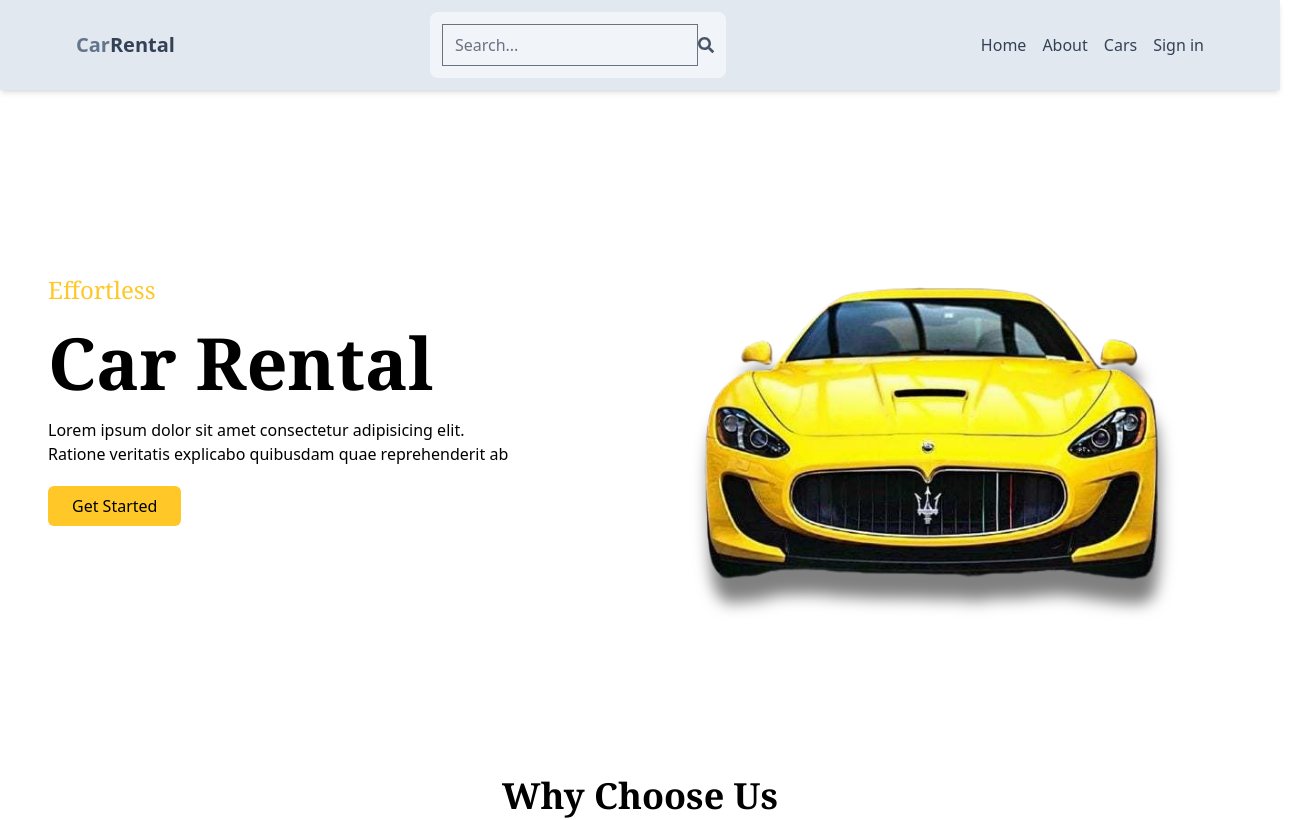
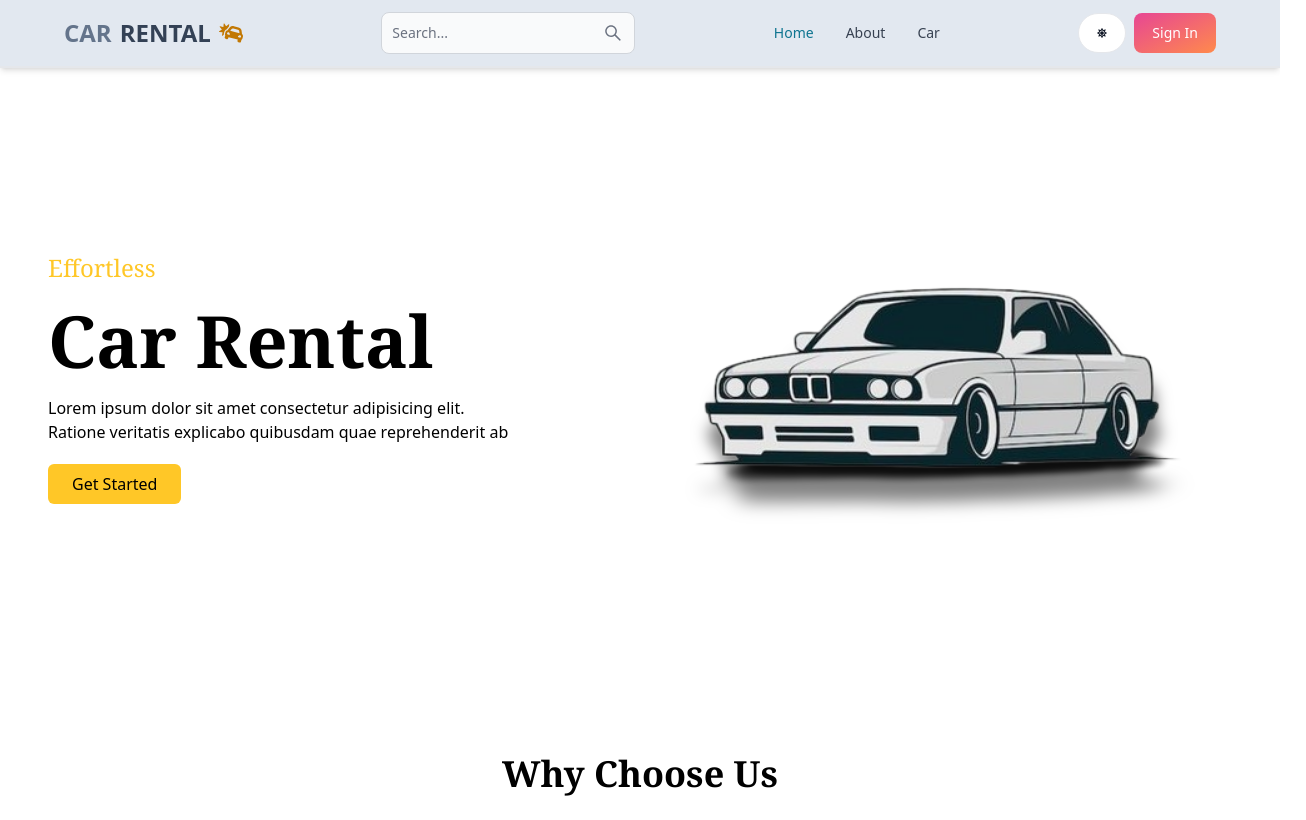
Before and after one commit to caokhanh1/Car-Rental, a React (Vite) app in the folder client/: page / in a window 1280 px wide. Shown: the top 820 px of the page, 1306 px wide, since content can reach past the window. Built offline with nearby package versions, Linux system fonts and the light colour scheme.

Commit message:
update header/khanh

```diff
--- a/client/src/components/Header.jsx
+++ b/client/src/components/Header.jsx
@@ -1,61 +1,65 @@
-import { FaSearch } from "react-icons/fa";
-import { Link } from "react-router-dom";
+import { Link, useLocation } from "react-router-dom";
+import { FaCarCrash } from "react-icons/fa";
+import { FaSun } from "react-icons/fa";
+import { AiOutlineSearch } from "react-icons/ai";
+import { Button, Navbar, TextInput } from "flowbite-react";
 import { useSelector } from "react-redux";
-const Header = () => {
+export default function Header() {
+  const path = useLocation().pathname;
   const { currentUser } = useSelector((state) => state.user);
   return (
-    <div>
-      <header className="bg-slate-200 shadow-md">
-        <div className="flex justify-between items-center max-w-6xl mx-auto p-3">
-          <Link to="/">
-            <h1 className="font-bold text-sm sm:text-xl flex flex-wrap">
+    <Navbar className="border-b-2 bg-slate-200 shadow-md p-3">
+      <Link
+        to="/"
+        className="self-center text-sm sm:text-xl font-semibold dark:text-white"
+      >
+        <div className="text-2xl flex items-center gap-2 font-bold font-averia uppercase">
           <span className="text-slate-500">Car</span>
           <span className="text-slate-700">Rental</span>
-            </h1>
+          <FaCarCrash className="text-yellow-500" />
+        </div>
       </Link>
 
-          <form className="bg-slate-100 p-3 rounded-lg flex items-center">
-            <input
+      <form>
+        <TextInput
           type="text"
           placeholder="Search..."
-              className="bg-transparent focus:outline-none w-24 sm:w-64"
+          rightIcon={AiOutlineSearch}
+          className="hidden lg:inline"
         />
+      </form>
+      <Button className="w-12 h-10 lg:hidden" color="gray" pill>
+        <AiOutlineSearch />
+      </Button>
 
-            <FaSearch className="text-slate-600" />
-          </form>
-
-          <ul className="flex gap-4">
-            <Link to="/">
-              <li className="hidden sm:inline text-slate-700 hover:underline">
-                Home
-              </li>
-            </Link>
-            <Link to="/about">
-              <li className="hidden sm:inline text-slate-700 hover:underline">
-                About
-              </li>
-            </Link>
-            <Link to="/cars">
-              <li className="hidden sm:inline text-slate-700 hover:underline">
-                Cars
-              </li>
-            </Link>
+      <div className="flex gap-2 md:order-2">
+        <Button className="w-12 h-10 hidden sm:inline" color="gray" pill>
+          <FaSun />
+        </Button>
         <Link to="/profile">
           {currentUser ? (
             <img
               className="rounded-full h-7 w-7 object-cover"
-                  src={currentUser.avatar}
+              src={currentUser.avatar || "https://github.com/shadcn.png"}
               alt="profile"
             />
           ) : (
-                <li className=" text-slate-700 hover:underline"> Sign in</li>
+            <Button gradientDuoTone="pinkToOrange">Sign In</Button>
           )}
         </Link>
-          </ul>
+        <Navbar.Toggle />
       </div>
-      </header>
-    </div>
+      <Navbar.Collapse>
+        <Navbar.Link active={path === "/"} as={"div"}>
+          <Link to="/">Home</Link>
+        </Navbar.Link>
+        <Navbar.Link active={path === "/about"} as={"div"}>
+          <Link to="/about">About</Link>
+        </Navbar.Link>
+        <Navbar.Link active={path === "/cars"} as={"div"}>
+          <Link to="/cars">Car</Link>
+        </Navbar.Link>
+      </Navbar.Collapse>
+    </Navbar>
   );
-};
-
-export default Header;
+}
--- a/client/src/components/HomeComponent/Hero.jsx
+++ b/client/src/components/HomeComponent/Hero.jsx
@@ -1,5 +1,5 @@
 
-import yellowCar from "../../assets/banner-car.png";
+import carIcon from "../../assets/car-icon.png";
 const Hero = () => {
   return (
     <div>
@@ -13,7 +13,7 @@ const Hero = () => {
               className="order-1 sm:order-2"
             >
               <img
-                src={yellowCar}
+                src={carIcon}
                 alt=""
                 className="sm:scale-125 relative -z-10 max-h-[600px] drop-shadow-[2px_20px_6px_rgba(0,0,0,0.50)]"
               />
--- a/client/src/pages/Signup.jsx
+++ b/client/src/pages/Signup.jsx
@@ -87,7 +87,7 @@ export default function Signup() {
           onChange={handleChange}
         />
         <input
-          type="name"
+          type="text"
           placeholder="fullName"
           className="border p-3 rounded-lg"
           id="fullName"
@@ -101,7 +101,7 @@ export default function Signup() {
           onChange={handleChange}
         />
         <input
-          type="address"
+          type="text"
           placeholder="address"
           className="border p-3 rounded-lg"
           id="address"
--- a/client/tailwind.config.js
+++ b/client/tailwind.config.js
@@ -1,8 +1,8 @@
 /** @type {import('tailwindcss').Config} */
+// eslint-disable-next-line no-undef
 import flowbite from "flowbite-react/tailwind";
 export default {
-  content: ["./index.html", "./src/**/*.{js,ts,jsx,tsx}", flowbite.content()],
-  darkMode: "class",
+  content: ["./index.html", "./src/**/*.{js,ts,jsx,tsx}", flowbite.content(),],
   theme: {
     extend: {
       colors: {
@@ -22,5 +22,5 @@ export default {
       },
     },
   },
-  plugins: [flowbite.plugin()],
+  plugins: [flowbite.plugin(),],
 };
--- a/client/vite.config.js
+++ b/client/vite.config.js
@@ -7,9 +7,9 @@ export default defineConfig({
   server: {
     proxy: {
       "/api": {
-        target: "http://localhost:5130", // Địa chỉ của API .NET
-        changeOrigin: true, // Thay đổi nguồn gốc yêu cầu để khớp với `target`
-        secure: false, // Bỏ qua kiểm tra SSL nếu cần (chỉ dùng khi phát triển)
+        target: "http://localhost:5130",
+        changeOrigin: true,
+        secure: false,
       },
     },
   },
```
Also changed, not shown: client/src/assets/car-icon.png (added). Lines whose indentation alone changed are shown as unchanged.
